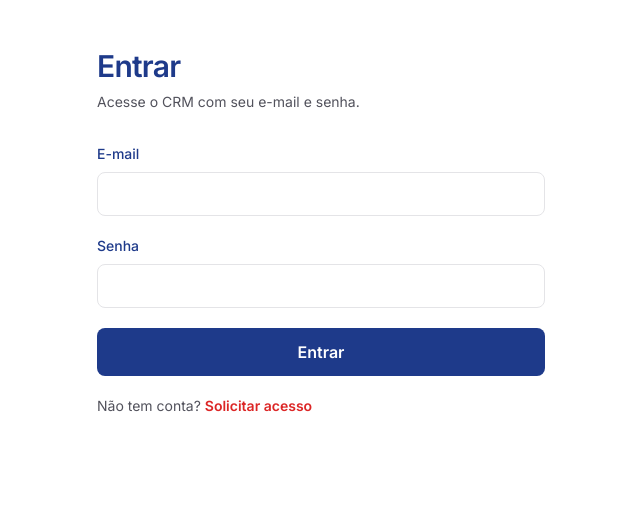
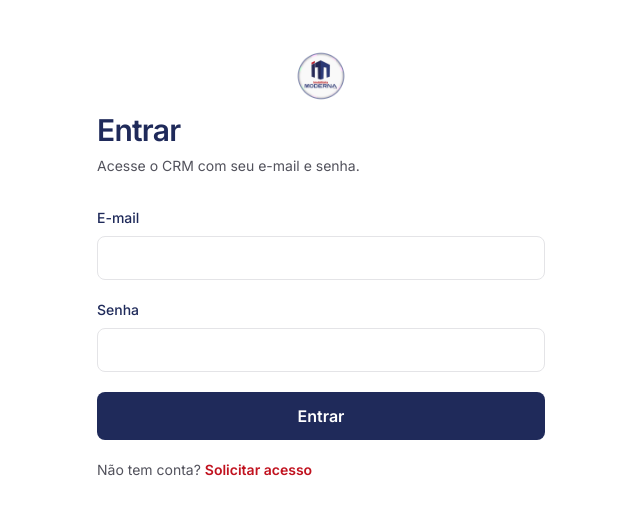
Before and after one commit to mixbrzilla-cmyk/crm-imobiliaria, a Next.js app: page /login in a window 1280 px wide. Shown: the top 514 px of the page, without its empty margins (319-959 px from the left). Built offline with nearby package versions, Linux system fonts and the light colour scheme; no server answers.

Commit message:
Dashboard boss: timer de direcionamento + logo no login/corretor

```diff
--- a/app/admin/AdminDashboardClient.tsx
+++ b/app/admin/AdminDashboardClient.tsx
@@ -41,6 +41,7 @@ type DirecionamentoRow = {
   city: string | null;
   corretor_id: string | null;
   data_direcionamento: string | null;
+  updated_at?: string | null;
   created_at?: string | null;
 };
 
@@ -51,6 +52,7 @@ type DirecionamentoUnionRow = {
   city: string | null;
   corretor_id: string | null;
   data_direcionamento: string | null;
+  updated_at?: string | null;
   created_at?: string | null;
   source: "properties" | "developments";
 };
@@ -60,7 +62,7 @@ type DirecionamentoViewRow = {
   brokerName: string;
   propertyLabel: string;
   directedAtIso: string;
-  daysSince: number;
+  directedTs: number;
 };
 
 type TopProperty = {
@@ -226,6 +228,25 @@ function formatDaysSinceLabel(days: number) {
   if (days === 0) return "Hoje";
   if (days === 1) return "Há 1 dia";
   return `Há ${days} dias`;
+}
+
+function formatElapsedLabel(ms: number) {
+  if (!Number.isFinite(ms) || ms < 0) return "-";
+  const mins = Math.floor(ms / (60 * 1000));
+  if (mins <= 0) return "Agora";
+  if (mins < 60) return `Há ${mins} min`;
+  const hours = Math.floor(mins / 60);
+  if (hours < 24) return `Há ${hours} hora${hours === 1 ? "" : "s"}`;
+  const days = Math.floor(hours / 24);
+  return formatDaysSinceLabel(days);
+}
+
+function timeToneClass(ms: number) {
+  if (!Number.isFinite(ms) || ms < 0) return "text-slate-700";
+  const hours = ms / (60 * 60 * 1000);
+  if (hours >= 96) return "text-red-700";
+  if (hours >= 48) return "text-amber-700";
+  return "text-emerald-700";
 }
 
 function normalizeLeadSource(input: string | null): LeadSource {
@@ -349,6 +370,13 @@ export default function AdminDashboardClient() {
   const [ptamMonthAvgValue, setPtamMonthAvgValue] = useState<number>(0);
 
   const [direcionamentos, setDirecionamentos] = useState<DirecionamentoViewRow[]>([]);
+
+  const [nowTick, setNowTick] = useState(() => Date.now());
+
+  useEffect(() => {
+    const id = window.setInterval(() => setNowTick(Date.now()), 60 * 1000);
+    return () => window.clearInterval(id);
+  }, []);
 
   const [whatsActivityLines, setWhatsActivityLines] = useState<WhatsActivityLine[]>([]);
 
@@ -609,7 +637,7 @@ export default function AdminDashboardClient() {
           (() => {
             const q = supabase
               .from("properties")
-              .select(`id, title, neighborhood, city, ${propertiesBrokerColumn}, data_direcionamento, created_at`)
+              .select(`id, title, neighborhood, city, ${propertiesBrokerColumn}, data_direcionamento, updated_at, created_at`)
               .not(propertiesBrokerColumn, "is", null)
               .order("data_direcionamento", { ascending: false, nullsFirst: false })
               .limit(50);
@@ -740,6 +768,7 @@ export default function AdminDashboardClient() {
               city: (r?.city ?? null) as string | null,
               corretor_id: corretor_id ? String(corretor_id) : null,
               data_direcionamento: (r?.data_direcionamento ?? null) as string | null,
+              updated_at: (r?.updated_at ?? null) as string | null,
               created_at: (r?.created_at ?? null) as string | null,
               source: "properties",
             });
@@ -761,6 +790,7 @@ export default function AdminDashboardClient() {
               city: (r?.city ?? r?.cidade ?? null) as string | null,
               corretor_id: corretor_id ? String(corretor_id) : null,
               data_direcionamento: null,
+              updated_at: (r?.updated_at ?? null) as string | null,
               created_at: (r?.created_at ?? null) as string | null,
               source: "developments",
             });
@@ -782,12 +812,11 @@ export default function AdminDashboardClient() {
           }
         }
 
-        const nowTs = Date.now();
         const view = unionRows
           .filter((r) => Boolean(r.corretor_id))
           .sort((a, b) => {
-            const aKey = a.data_direcionamento ?? a.created_at ?? "";
-            const bKey = b.data_direcionamento ?? b.created_at ?? "";
+            const aKey = a.data_direcionamento ?? a.updated_at ?? a.created_at ?? "";
+            const bKey = b.data_direcionamento ?? b.updated_at ?? b.created_at ?? "";
             return bKey.localeCompare(aKey);
           })
           .slice(0, 50)
@@ -796,17 +825,14 @@ export default function AdminDashboardClient() {
             const brokerName = (profilesById.get(brokerId)?.full_name ?? "").trim() || brokerId;
             const loc = [r.neighborhood, r.city].filter(Boolean).join(" • ");
             const propertyLabel = (r.title ?? "").trim() || loc || r.id;
-            const directedAt = r.data_direcionamento ?? r.created_at ?? "";
+            const directedAt = r.data_direcionamento ?? r.updated_at ?? r.created_at ?? "";
             const directedTs = directedAt ? new Date(directedAt).getTime() : NaN;
-            const daysSince = Number.isFinite(directedTs)
-              ? Math.max(0, Math.floor((nowTs - directedTs) / (24 * 60 * 60 * 1000)))
-              : -1;
             return {
               id: r.id,
               brokerName,
               propertyLabel,
               directedAtIso: directedAt,
-              daysSince,
+              directedTs,
             };
           });
 
@@ -1426,8 +1452,13 @@ export default function AdminDashboardClient() {
                         ? new Date(r.directedAtIso).toLocaleDateString("pt-BR")
                         : "Aguardando registro"}
                     </td>
-                    <td className="px-4 py-3 text-sm font-semibold text-slate-900">
-                      {r.directedAtIso ? formatDaysSinceLabel(r.daysSince) : "-"}
+                    <td
+                      className={
+                        "px-4 py-3 text-sm font-semibold " +
+                        (r.directedAtIso ? timeToneClass(nowTick - r.directedTs) : "text-slate-900")
+                      }
+                    >
+                      {r.directedAtIso ? formatElapsedLabel(nowTick - r.directedTs) : "-"}
                     </td>
                   </tr>
                 ))
--- a/app/corretor/page.tsx
+++ b/app/corretor/page.tsx
@@ -1,5 +1,6 @@
 "use client";
 
+import Image from "next/image";
 import Link from "next/link";
 import { useEffect, useMemo, useState } from "react";
 
@@ -66,7 +67,17 @@ export default function CorretorHomePage() {
   return (
     <div className="flex flex-col gap-6">
       <header className="flex flex-col gap-1">
-        <div className="text-sm font-semibold text-[color:var(--imob-navy)]">Portal do Corretor</div>
+        <div className="flex items-center gap-3">
+          <Image
+            src="/imobiliaria-moderna-logo.png"
+            alt="Imobiliária Moderna"
+            width={160}
+            height={44}
+            priority
+            className="h-9 w-auto"
+          />
+          <div className="text-sm font-semibold text-[color:var(--imob-navy)]">Portal do Corretor</div>
+        </div>
         <div className="text-xs text-zinc-500">{profile?.full_name ?? ""}</div>
       </header>
 
--- a/app/login/page.tsx
+++ b/app/login/page.tsx
@@ -1,5 +1,6 @@
 "use client";
 
+import Image from "next/image";
 import Link from "next/link";
 import { useRouter } from "next/navigation";
 import { useState } from "react";
@@ -72,9 +73,17 @@ export default function LoginPage() {
     <div className="min-h-screen bg-white px-6 py-12">
       <div className="mx-auto flex w-full max-w-md flex-col gap-8">
         <header className="flex flex-col gap-2">
-          <h1 className="text-3xl font-semibold tracking-tight text-[#1e3a8a]">
-            Entrar
-          </h1>
+          <div className="flex items-center justify-center">
+            <Image
+              src="/imobiliaria-moderna-logo.png"
+              alt="Imobiliária Moderna"
+              width={240}
+              height={80}
+              priority
+              className="h-14 w-auto"
+            />
+          </div>
+          <h1 className="text-3xl font-semibold tracking-tight text-[color:var(--imob-navy)]">Entrar</h1>
           <p className="text-sm text-zinc-600">
             Acesse o CRM com seu e-mail e senha.
           </p>
@@ -82,9 +91,9 @@ export default function LoginPage() {
 
         <form onSubmit={onSubmit} className="flex flex-col gap-5">
           <label className="flex flex-col gap-2">
-            <span className="text-sm font-medium text-[#1e3a8a]">E-mail</span>
+            <span className="text-sm font-medium text-[color:var(--imob-navy)]">E-mail</span>
             <input
-              className="h-11 rounded-lg border border-zinc-200 bg-white px-4 text-zinc-900 outline-none focus:border-[#1e3a8a] focus:ring-2 focus:ring-[#1e3a8a]/20"
+              className="h-11 rounded-lg border border-zinc-200 bg-white px-4 text-zinc-900 outline-none focus:border-[color:var(--imob-navy)] focus:ring-2 focus:ring-[color:var(--imob-navy)]/20"
               value={form.email}
               onChange={(e) => setForm((s) => ({ ...s, email: e.target.value }))}
               name="email"
@@ -95,9 +104,9 @@ export default function LoginPage() {
           </label>
 
           <label className="flex flex-col gap-2">
-            <span className="text-sm font-medium text-[#1e3a8a]">Senha</span>
+            <span className="text-sm font-medium text-[color:var(--imob-navy)]">Senha</span>
             <input
-              className="h-11 rounded-lg border border-zinc-200 bg-white px-4 text-zinc-900 outline-none focus:border-[#1e3a8a] focus:ring-2 focus:ring-[#1e3a8a]/20"
+              className="h-11 rounded-lg border border-zinc-200 bg-white px-4 text-zinc-900 outline-none focus:border-[color:var(--imob-navy)] focus:ring-2 focus:ring-[color:var(--imob-navy)]/20"
               value={form.password}
               onChange={(e) => setForm((s) => ({ ...s, password: e.target.value }))}
               name="password"
@@ -116,14 +125,14 @@ export default function LoginPage() {
           <button
             type="submit"
             disabled={isSubmitting}
-            className="inline-flex h-12 items-center justify-center rounded-lg bg-[#1e3a8a] px-5 text-base font-semibold text-white transition-opacity hover:opacity-95 disabled:cursor-not-allowed disabled:opacity-60"
+            className="inline-flex h-12 items-center justify-center rounded-lg bg-[color:var(--imob-navy)] px-5 text-base font-semibold text-white transition-opacity hover:opacity-95 disabled:cursor-not-allowed disabled:opacity-60"
           >
             {isSubmitting ? "Entrando..." : "Entrar"}
           </button>
 
           <div className="text-sm text-zinc-600">
             Não tem conta?{" "}
-            <Link className="font-semibold text-[#dc2626] hover:underline" href="/cadastro">
+            <Link className="font-semibold text-[color:var(--imob-red)] hover:underline" href="/cadastro">
               Solicitar acesso
             </Link>
           </div>
```
